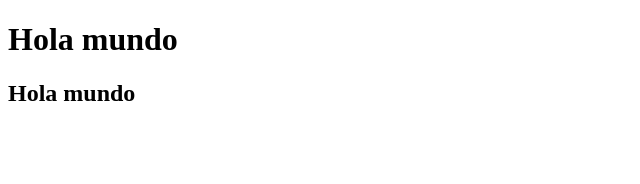
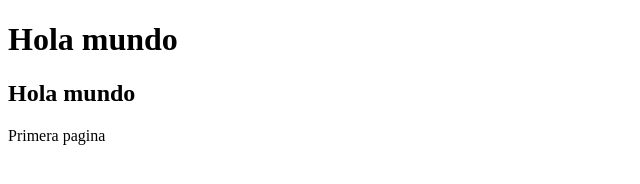
Before and after one commit to angeelavr/web-basics, a plain HTML site: page index.html in a window 1280 px wide. Shown: the whole page, without its empty margins (0-640 px from the left). Drawn offline with Linux system fonts and the light colour scheme.

Commit message:
add paragraph

```diff
--- a/index.html
+++ b/index.html
@@ -8,6 +8,7 @@
 <body>
     <h1>Hola mundo</h1>
     <h2>Hola mundo</h2>
+    <p>Primera pagina</p>
 
 </body>
 </html>
```
